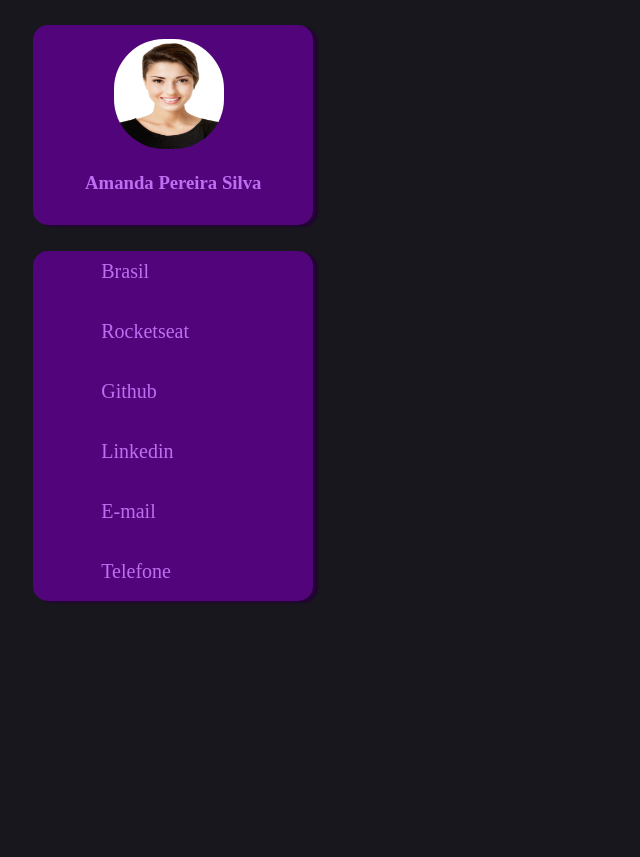
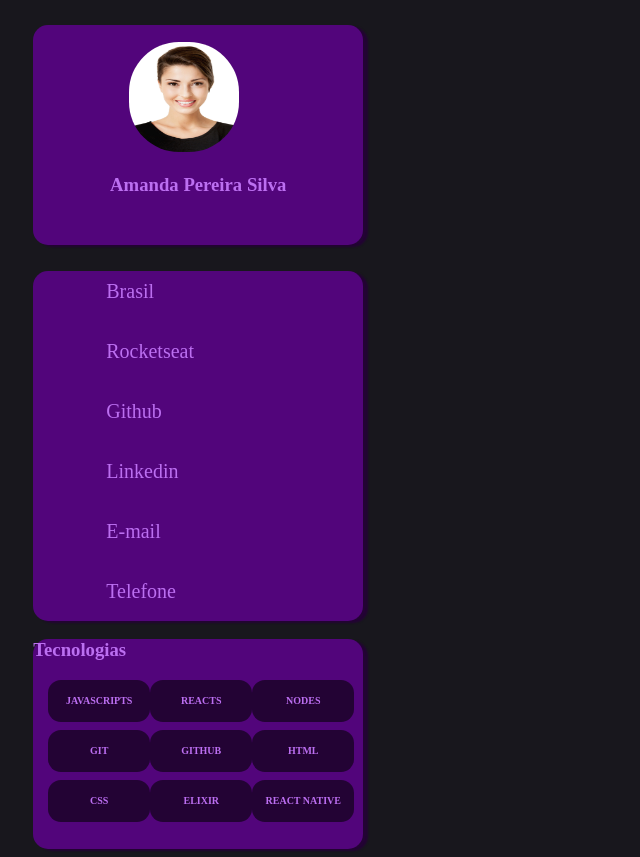
Before and after one commit to Luziza/Estudos_rocketseat, a plain HTML site: page portifolio/home.html in a window 1280 px wide. Shown: the whole page, without its empty margins (0-640 px from the left). Before the commit the page ends 800 px from the top, so only its background shows below. Drawn offline with Linux system fonts and the light colour scheme.

Commit message:
inicio desafio

```diff
--- a/portifolio/home.html
+++ b/portifolio/home.html
@@ -10,6 +10,7 @@
 <body>
     <div class="box_foto">
         <img id="perfil" src="imagens/perfil.jpg" alt="">
+        <br>
         <h3 style="font-family: Merriweather Sans ; text-align: center;">Amanda Pereira Silva</h3>
     </div>
 
@@ -24,8 +25,25 @@
          </ul>
     </div>
 
-    <div>
-
+    <div class="box_3">
+        <h3>Tecnologias</h3>
+        <table>
+            <tr>
+                <th>JAVASCRIPTS</th>
+                <th>REACTS</th>
+                <th>NODES</tr>
+            </tr>
+            <tr>
+                <th>GIT</th>
+                <th>GITHUB</th>
+                <th>HTML</th>
+            </tr>
+            <tr>
+                <th>CSS</th>
+                <th>ELIXIR</th>
+                <th>REACT NATIVE</th>
+            </tr>
+        </table>
     </div>
 </body>
 </html>
--- a/portifolio/style.css
+++ b/portifolio/style.css
@@ -5,8 +5,8 @@ body{
 
 .box_foto{
     background-color: #52057B;
-    width: 280px;
-    height: 200px;
+    width: 330px;
+    height: 220px;
     margin: 2%;
     border-radius: 15px;
     box-shadow: 5px 2px 2px #230334;
@@ -22,7 +22,7 @@ body{
 
 .box_info{
     background-color: #52057B;
-    width: 280px;
+    width: 330px;
     height: 350px;
     margin-left: 2%;
     border-radius: 15px;
@@ -38,3 +38,29 @@ li{
     line-height: 40px;
     margin-top: 20px;
 }
+
+.box_3{
+    background-color: #52057B;
+    width: 330px;
+    height: 210px;
+    margin-left: 2%;
+    border-radius: 15px;
+    box-shadow: 5px 2px 2px #230334;
+}
+
+table{
+    border-collapse: separate;
+    border-spacing: 0 8px;
+    margin-top: -8px;
+    margin-left: 15px;
+}
+th{
+    background-color: #230334;
+    border-radius: 13px;
+    line-height: 40px;
+    font-size: 10px;
+    border-left-width: 2;
+    min-width: 100px;
+
+
+}
--- /dev/null
+++ b/portifolio/style2.css
@@ -0,0 +1,21 @@
+body{
+    margin: 0;
+    display: grid;
+    height: 100vh;
+    grid-template-areas:
+        "main aside"
+    ;
+    grid-template-rows: 1fr;
+    grid-template-columns: 30% 1fr;
+    background-color: #18171D;
+}
+
+main{
+    grid-area: main;
+    /* background-color: brown; */
+}
+
+aside{
+    grid-area: aside;
+    /* background-color: blue; */
+}
```
Also changed, not shown: portifolio/home2.html (added, +17 -0 lines).
